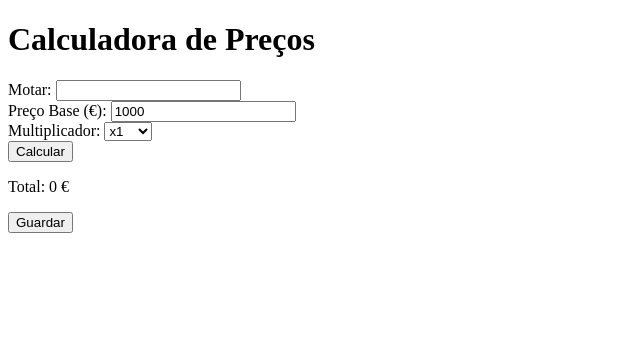
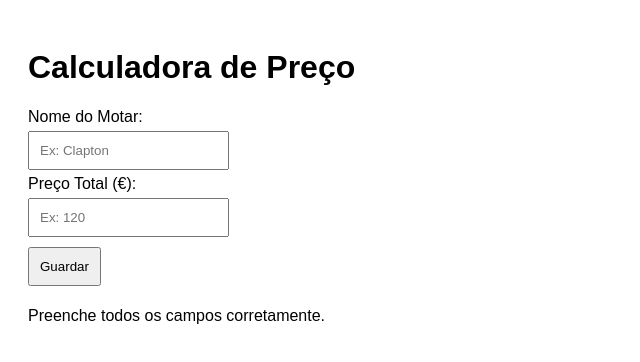
Before and after one commit to clapton183/iron-shores, a website: page public/motas.html in a window 1280 px wide. Both pictures are taken after a click on the button "Guardar". Shown: the whole page, without its empty margins (0-640 px from the left). Drawn offline with Linux system fonts and the light colour scheme; no server answers.

Commit message:
Atualizar formulário motas.html

```diff
--- a/public/motas.html
+++ b/public/motas.html
@@ -3,28 +3,47 @@
 <head>
   <meta charset="UTF-8">
   <title>Calculadora Motoclube</title>
-  <script src="script.js" defer></script>
+  <style>
+    body { font-family: Arial; padding: 20px; }
+    input, button { padding: 10px; margin: 5px 0; }
+  </style>
 </head>
 <body>
-  <h1>Calculadora de Preços</h1>
-  <label>Motar:
-    <input type="text" id="motar">
-  </label>
-  <br>
-  <label>Preço Base (€):
-    <input type="number" id="preco" value="1000">
-  </label>
-  <br>
-  <label>Multiplicador:
-    <select id="multiplicador">
-      <option value="1">x1</option>
-      <option value="1.5">x1.5</option>
-      <option value="2">x2</option>
-    </select>
-  </label>
-  <br>
-  <button onclick="calcular()">Calcular</button>
-  <p>Total: <span id="total">0</span> €</p>
-  <button onclick="guardar()">Guardar</button>
+  <h1>Calculadora de Preço</h1>
+
+  <label for="motar">Nome do Motar:</label><br>
+  <input type="text" id="motar" placeholder="Ex: Clapton"><br>
+
+  <label for="total">Preço Total (€):</label><br>
+  <input type="number" id="total" step="0.01" placeholder="Ex: 120"><br>
+
+  <button onclick="guardarTransacao()">Guardar</button>
+
+  <p id="mensagem"></p>
+
+  <script>
+    async function guardarTransacao() {
+      const motar = document.getElementById('motar').value.trim();
+      const total = parseFloat(document.getElementById('total').value);
+
+      if (!motar || isNaN(total)) {
+        document.getElementById('mensagem').innerText = 'Preenche todos os campos corretamente.';
+        return;
+      }
+
+      const resposta = await fetch('/api/transaction', {
+        method: 'POST',
+        headers: { 'Content-Type': 'application/json' },
+        body: JSON.stringify({ motar, total })
+      });
+
+      const dados = await resposta.json();
+      if (dados.success) {
+        document.getElementById('mensagem').innerText = 'Guardado com sucesso! ID: ' + dados.id;
+      } else {
+        document.getElementById('mensagem').innerText = 'Erro ao guardar.';
+      }
+    }
+  </script>
 </body>
 </html>
```
